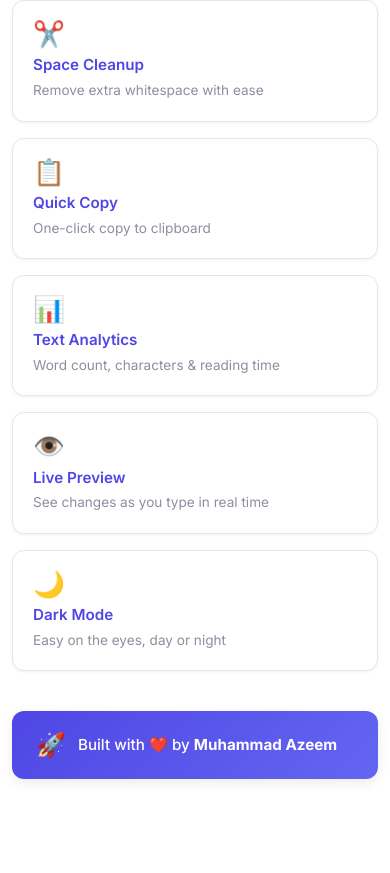
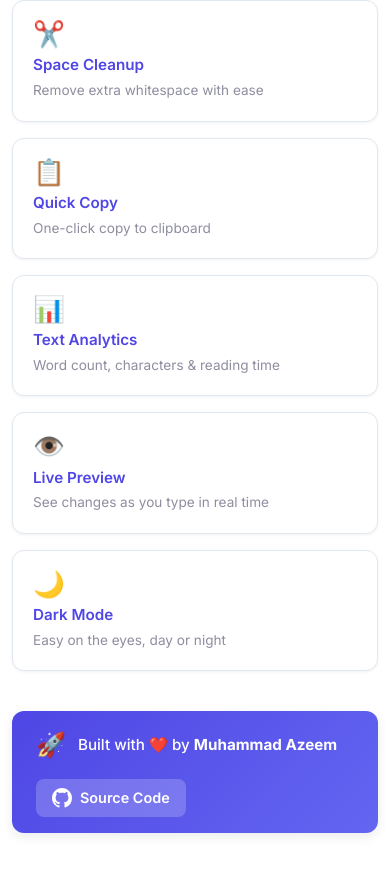
Before and after one commit to muhammadAzeem0x000/ReactApp_textUtils, a React (Create React App) app: page /about in a window 390 px wide. Shown: the part 740-1613 px from the top of the page. Before the commit the page ends 1583 px from the top, so only its background shows below. Built offline with nearby package versions, Linux system fonts and the light colour scheme; the HTML template or start-up script is replaced by a standard one.

Commit message:
Added Github Link

```diff
--- a/src/components/About.js
+++ b/src/components/About.js
@@ -34,10 +34,24 @@
       </div>
 
       <div className="about-credit-card">
-        <span className="about-credit-emoji">🚀</span>
-        <p className="about-credit-text">
-          Built with ❤️ by <strong>Muhammad Azeem</strong>
-        </p>
+        <div className="about-credit-left">
+          <span className="about-credit-emoji">🚀</span>
+          <p className="about-credit-text">
+            Built with ❤️ by <strong>Muhammad Azeem</strong>
+          </p>
+        </div>
+        <a
+          href="https://github.com/muhammadAzeem0x000/ReactApp_textUtils"
+          target="_blank"
+          rel="noopener noreferrer"
+          className="about-github-link"
+          title="View Source Code on GitHub"
+        >
+          <svg viewBox="0 0 24 24" width="20" height="20" fill="currentColor">
+            <path d="M12 0C5.37 0 0 5.37 0 12c0 5.31 3.435 9.795 8.205 11.385.6.105.825-.255.825-.57 0-.285-.015-1.23-.015-2.235-3.015.555-3.795-.735-4.035-1.41-.135-.345-.72-1.41-1.23-1.695-.42-.225-1.02-.78-.015-.795.945-.015 1.62.87 1.845 1.23 1.08 1.815 2.805 1.305 3.495.99.105-.78.42-1.305.765-1.605-2.67-.3-5.46-1.335-5.46-5.925 0-1.305.465-2.385 1.23-3.225-.12-.3-.54-1.53.12-3.18 0 0 1.005-.315 3.3 1.23.96-.27 1.98-.405 3-.405s2.04.135 3 .405c2.295-1.56 3.3-1.23 3.3-1.23.66 1.65.24 2.88.12 3.18.765.84 1.23 1.905 1.23 3.225 0 4.605-2.805 5.625-5.475 5.925.435.375.81 1.095.81 2.22 0 1.605-.015 2.895-.015 3.3 0 .315.225.69.825.57A12.02 12.02 0 0024 12c0-6.63-5.37-12-12-12z" />
+          </svg>
+          <span>Source Code</span>
+        </a>
       </div>
     </div>
   );
--- a/src/index.css
+++ b/src/index.css
@@ -514,11 +514,18 @@
 .about-credit-card {
   display: flex;
   align-items: center;
+  justify-content: space-between;
   gap: 0.75rem;
   background: linear-gradient(135deg, var(--accent-primary), var(--accent-secondary));
   border-radius: var(--radius);
   padding: 1rem 1.5rem;
   box-shadow: var(--shadow-md);
+}
+
+.about-credit-left {
+  display: flex;
+  align-items: center;
+  gap: 0.75rem;
 }
 
 .about-credit-emoji {
@@ -535,6 +542,26 @@
 .about-credit-text strong {
   color: #fff;
   font-weight: 700;
+}
+
+.about-github-link {
+  display: flex;
+  align-items: center;
+  gap: 0.5rem;
+  color: #fff;
+  text-decoration: none;
+  font-weight: 600;
+  font-size: 0.9rem;
+  background-color: rgba(255, 255, 255, 0.2);
+  padding: 0.5rem 1rem;
+  border-radius: 8px;
+  transition: all var(--transition-speed) ease;
+}
+
+.about-github-link:hover {
+  background-color: rgba(255, 255, 255, 0.3);
+  transform: translateY(-2px);
+  color: #fff;
 }
 
 /* ─── Responsive ── */
@@ -568,4 +595,10 @@
   .about-title {
     font-size: 1.6rem;
   }
+
+  .about-credit-card {
+    flex-direction: column;
+    align-items: flex-start;
+    gap: 1rem;
+  }
 }
```
